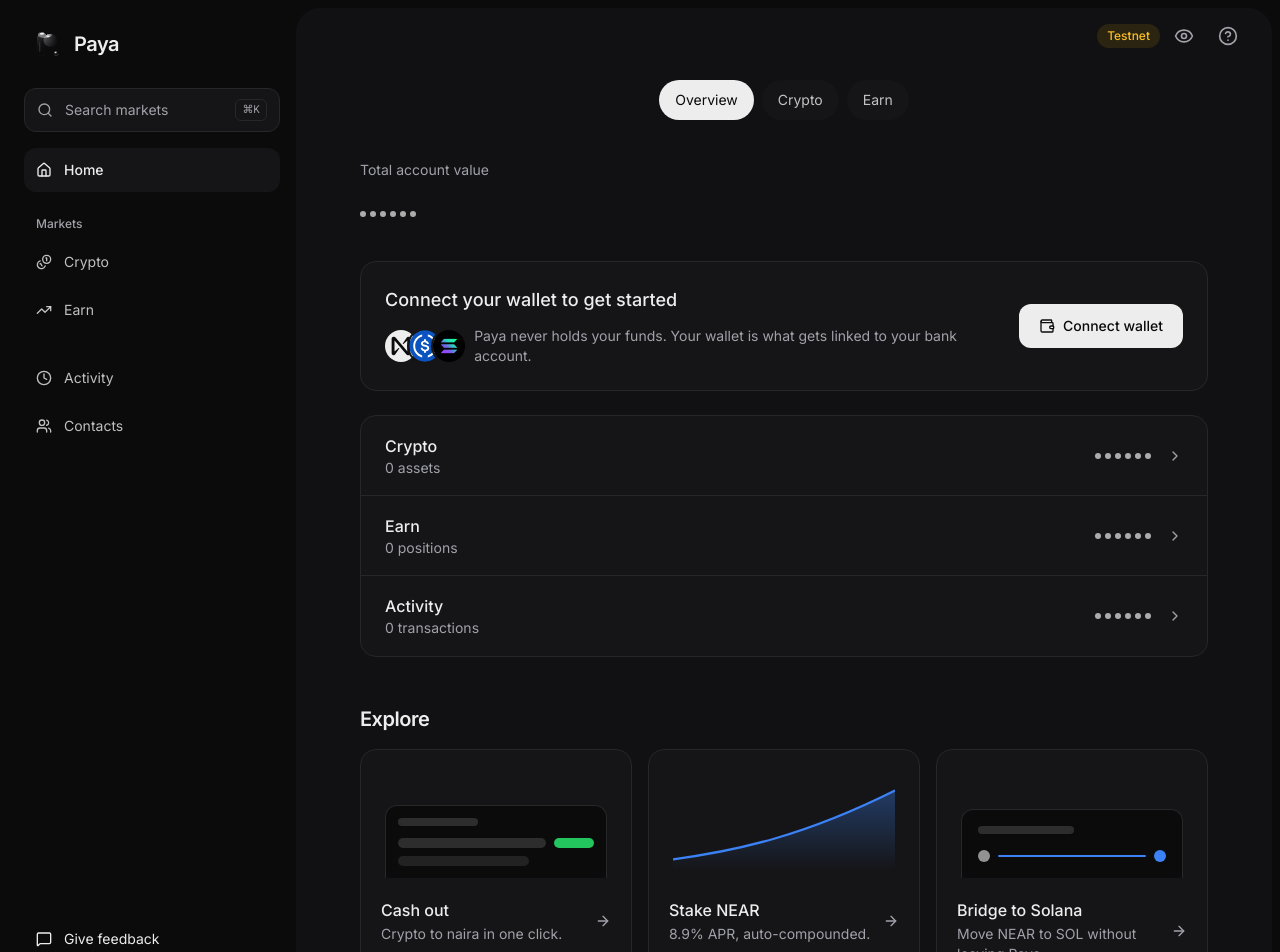
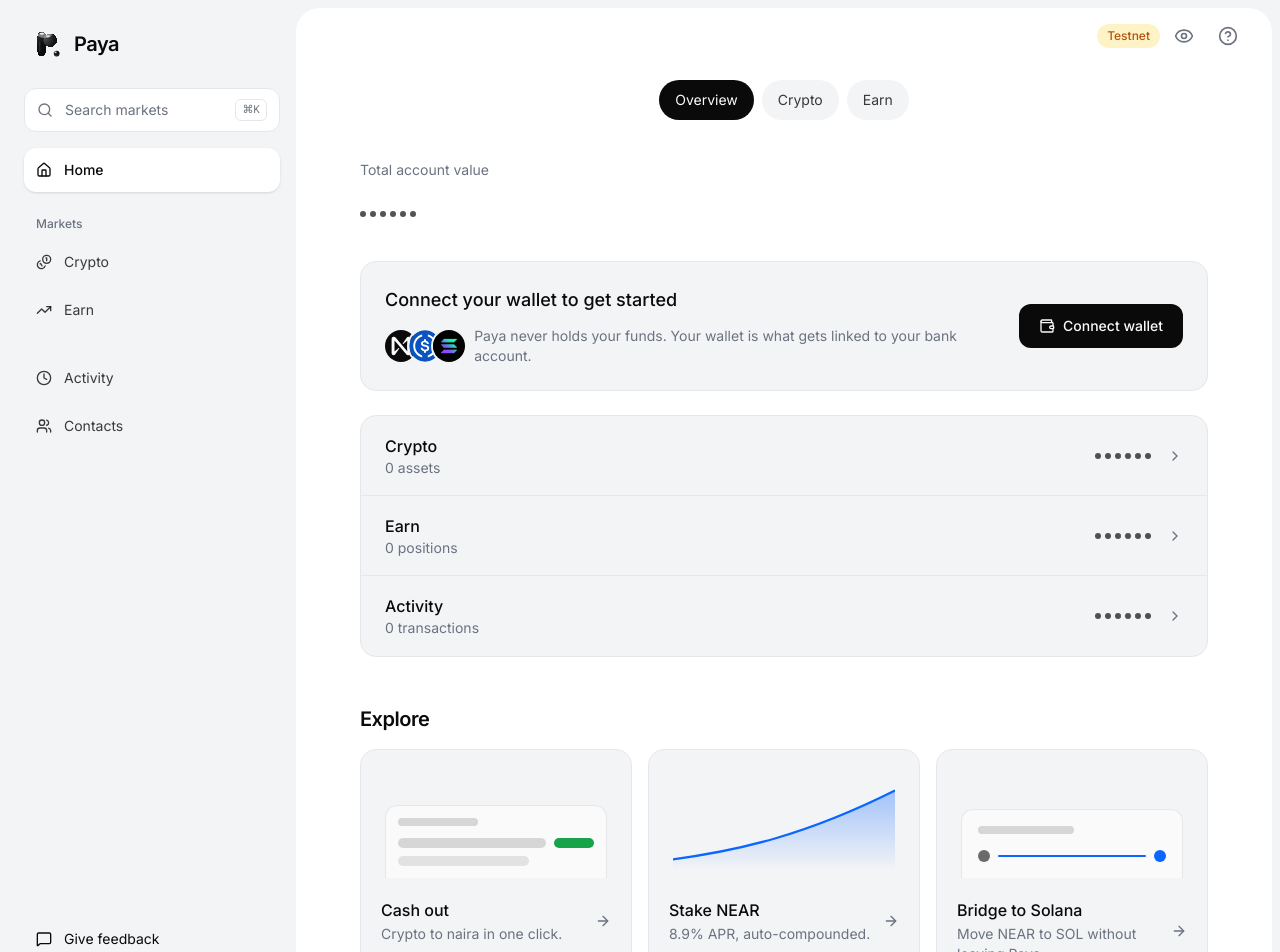
Before and after one commit to bigjoe-io/paya, a Next.js app in the folder frontend/: page /app in a window 1280 px wide. Shown: the top 952 px of the page. Built offline with nearby package versions, Linux system fonts and the light colour scheme.

Commit message:
Dashboard: light theme, no dark mode

```diff
--- a/frontend/src/app/app/layout.tsx
+++ b/frontend/src/app/app/layout.tsx
@@ -9,7 +9,7 @@ export const metadata: Metadata = {
 export default function AppLayout({ children }: LayoutProps<"/app">) {
   return (
     <WalletProvider>
-      <div className="dark flex min-h-dvh bg-sidebar text-foreground lg:p-2">
+      <div className="flex min-h-dvh bg-sidebar text-foreground lg:p-2">
         <Sidebar />
         <div className="flex min-w-0 flex-1 flex-col pb-16 lg:rounded-3xl lg:bg-panel lg:pb-0">
           {children}
--- a/frontend/src/components/app/sidebar.tsx
+++ b/frontend/src/components/app/sidebar.tsx
@@ -45,7 +45,7 @@ export function Sidebar() {
 
       <button
         type="button"
-        className="focus-ring mt-6 flex min-h-11 w-full items-center gap-3 rounded-xl border border-border bg-card px-3 text-sm text-muted-foreground transition-colors duration-100 hover:text-foreground"
+        className="focus-ring mt-6 flex min-h-11 w-full items-center gap-3 rounded-xl border border-border bg-panel px-3 text-sm text-muted-foreground transition-colors duration-100 hover:text-foreground"
       >
         <Search className="size-4" aria-hidden="true" />
         <span className="flex-1 text-left">Search markets</span>
@@ -60,7 +60,7 @@ export function Sidebar() {
 
       <a
         href="https://github.com/letsdap/paya/issues"
-        className="focus-ring flex min-h-11 items-center gap-3 rounded-xl px-3 text-sm text-foreground transition-colors duration-100 hover:bg-card"
+        className="focus-ring flex min-h-11 items-center gap-3 rounded-xl px-3 text-sm text-foreground transition-colors duration-100 hover:bg-panel"
       >
         <MessageSquare className="size-4" aria-hidden="true" />
         Give feedback
@@ -70,7 +70,7 @@ export function Sidebar() {
         <button
           type="button"
           onClick={disconnect}
-          className="focus-ring mt-2 flex min-h-14 w-full items-center gap-3 rounded-2xl border border-border bg-card px-3 text-left transition-colors duration-100 hover:bg-card/70"
+          className="focus-ring mt-2 flex min-h-14 w-full items-center gap-3 rounded-2xl border border-border bg-panel px-3 text-left transition-colors duration-100 hover:bg-panel/70"
           aria-label={`Connected as ${accountId}. Disconnect wallet`}
         >
           <span className="flex size-9 items-center justify-center rounded-full bg-accent-soft text-accent">
@@ -122,8 +122,8 @@ function NavGroup({
                 className={cn(
                   "focus-ring flex min-h-11 items-center gap-3 rounded-xl px-3 text-sm transition-colors duration-100",
                   active
-                    ? "bg-card font-medium text-foreground"
-                    : "text-foreground/80 hover:bg-card hover:text-foreground",
+                    ? "bg-panel font-medium text-foreground shadow-sm"
+                    : "text-foreground/80 hover:bg-panel hover:text-foreground",
                 )}
               >
                 <Icon className="size-4" aria-hidden="true" />
```
Also changed, not shown: 1 other file (tests, documents, lock files or other folders).
